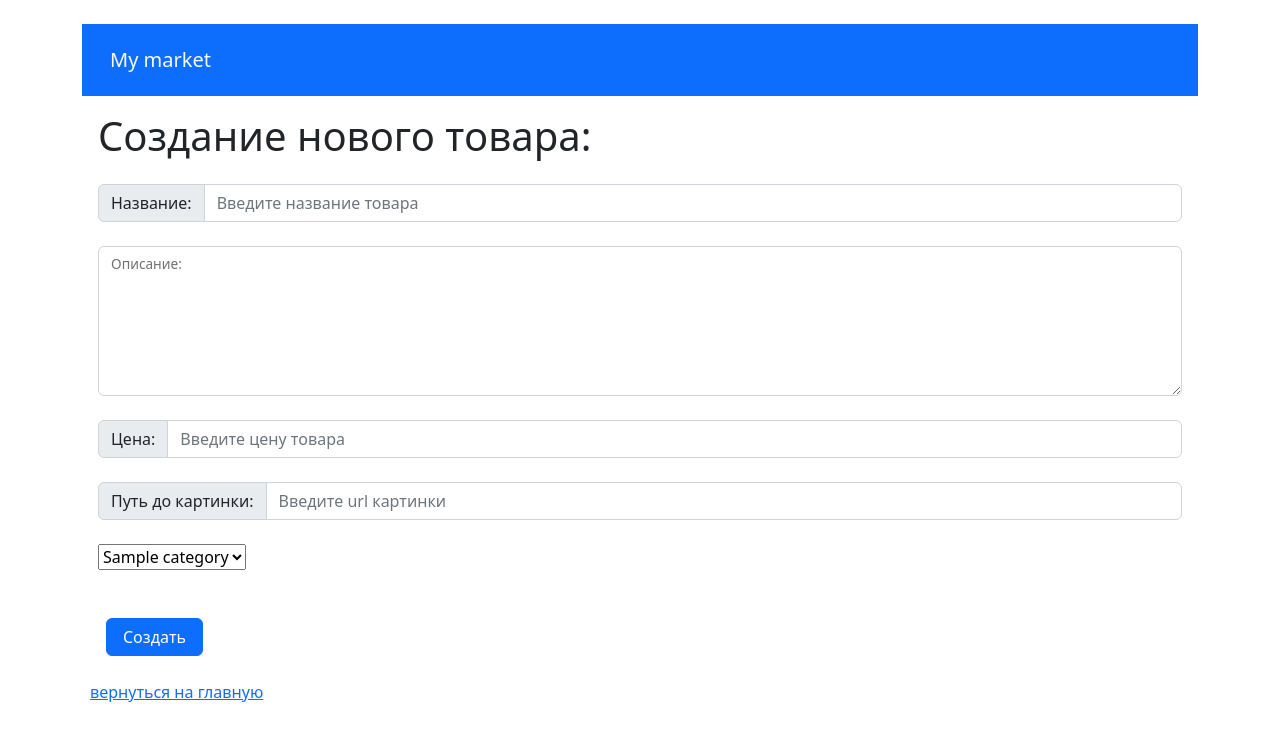
After one commit to sined862/homework54_yugai_denis, a Django app: page /products/add in a window 1280 px wide. The commit adds this page. Shown: the top 741 px of the page. Run offline with Django 4.2, Linux system fonts and the light colour scheme; tables that the repository leaves empty hold one stand-in row (values such as "Sample post").

Commit message:
Создание новых шаблонов + новые пути и контроллеры

```diff
--- a/webproject/market/templates/index.html
+++ b/webproject/market/templates/index.html
@@ -5,10 +5,10 @@
     <a class="nav-link active text-light" aria-current="page" href="">Товары</a>
   </li>
   <li class="nav-item">
-    <a class="nav-link active text-light" aria-current="page" href="">+добавить товары</a>
+    <a class="nav-link active text-light" aria-current="page" href="{% url 'add_product' %}">+добавить товары</a>
   </li>
   <li class="nav-item">
-    <a class="nav-link active text-light" aria-current="page" href="">+добавить категории</a>
+    <a class="nav-link active text-light" aria-current="page" href="{% url 'add_category' %}">+добавить категории</a>
   </li>
 {% endblock %}
 
--- a/webproject/market/templates/product.html
+++ b/webproject/market/templates/product.html
@@ -21,7 +21,7 @@
     <div class="card-body">
       <h5 class="card-title">{{ product.title }}</h5>
       <p class="card-text"><img width="400" src="{{ product.image }}" alt="image"></p>
-      <p class="card-text">{{product.category_id}}</p>
+      <p class="card-text">Категория - {{product.category_id}}</p>
       <p class="card-text"><small class="text-muted">Цена: <strong>{{product.price}}</strong></small></p>
       <p class="card-text">{{product.description}}</p>
       <p class="card-text">Добавлено: {{product.created_at}}</p>
--- /dev/null
+++ b/webproject/market/templates/product_create.html
@@ -0,0 +1,37 @@
+{% extends 'base.html' %}
+
+{% block title %}
+    Product create
+{% endblock %}
+
+{% block content %}
+<h1 class="m-3">Создание нового товара: </h1>
+<form class="m-3" action="{% url 'add_product' %}" method="POST">
+    {% csrf_token %}
+    <div class="input-group mt-4 mb-4">
+        <span class="input-group-text" id="inputGroup-sizing-default">Название: </span>
+        <input required placeholder="Введите название товара" name="title" type="text" class="form-control" aria-label="Sizing example input" aria-describedby="inputGroup-sizing-default">
+    </div>
+    <div class="form-floating mb-4">
+        <textarea style="height:150px" class="form-control" id="floatingTextarea" name="description"></textarea>
+        <label for="floatingTextarea">Описание:</label>
+    </div>
+    <div class="input-group mt-4 mb-4">
+        <span class="input-group-text" id="inputGroup-sizing-default">Цена: </span>
+        <input required placeholder="Введите цену товара" name="price" type="number" class="form-control" aria-label="Sizing example input" aria-describedby="inputGroup-sizing-default">
+    </div>
+    <div class="input-group mt-4 mb-4">
+        <span class="input-group-text" id="inputGroup-sizing-default">Путь до картинки: </span>
+        <input required placeholder="Введите url картинки" name="image" type="text" class="form-control" aria-label="Sizing example input" aria-describedby="inputGroup-sizing-default">
+    </div>
+    <div class="input-group mt-4 mb-4">
+        <select name="category_id" id="category_id">
+            {% for category in categories %}
+                <option value="{{category.id}}">{{category.title}}</option>
+            {% endfor %}
+        </select>
+    </div>
+      <button type="submit" class="btn btn-primary ms-2 ps-3 pe-3 mt-4">Создать</button>
+</form>
+<p class="mt-4 ms-2"><a href="../">вернуться на главную</a></p>
+{% endblock %}
--- a/webproject/market/urls.py
+++ b/webproject/market/urls.py
@@ -1,9 +1,12 @@
 from django.urls import path
 from market.views.base import index_view
-from market.views.products import detail_view
+from market.views.products import detail_view, add_product_view
+from market.views.categories import add_category_view
 
 
 urlpatterns = [
     path('', index_view, name='index'),
-    path('product/<int:pk>', detail_view, name='product_detail')
+    path('product/<int:pk>', detail_view, name='product_detail'),
+    path('categories/add', add_category_view, name='add_category'),
+    path('products/add', add_product_view, name='add_product')
 ]
--- a/webproject/market/views/products.py
+++ b/webproject/market/views/products.py
@@ -1,8 +1,25 @@
 from django.shortcuts import render
-from market.models import Product
+from market.models import Product, Category
 from django.shortcuts import redirect , get_object_or_404
 
 
 def detail_view(request, pk):
     product = get_object_or_404(Product, pk=pk)
     return render(request, 'product.html', context={'product': product})
+
+
+def add_product_view(request):
+    if request.method == 'GET':
+        categories = Category.objects.all()
+        return render(request,'product_create.html',context={
+            'categories': categories
+        })
+    product_data = {
+        'title': request.POST.get('title'),
+        'description': request.POST.get('description'),
+        'price': request.POST.get('price'),
+        'image': request.POST.get('image'),
+        'category_id': request.POST.get('category_id'),
+    }
+    product = Product.objects.create(**product_data)
+    return redirect('product_detail', pk=product.pk)
```
Also changed, not shown: webproject/market/templates/category_create.html (added, +22 -0 lines), webproject/market/views/categories.py (added, +14 -0 lines).
